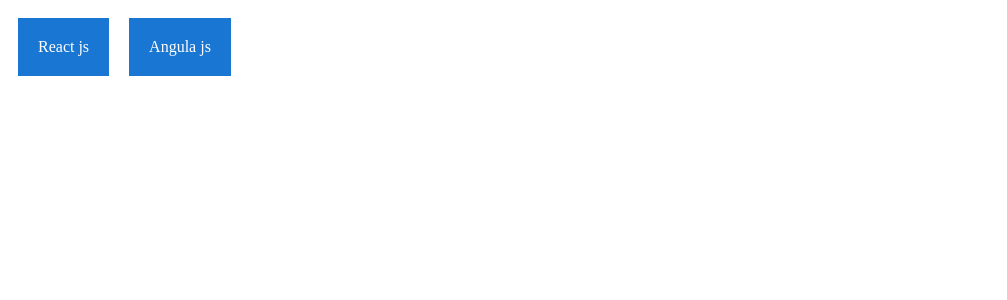
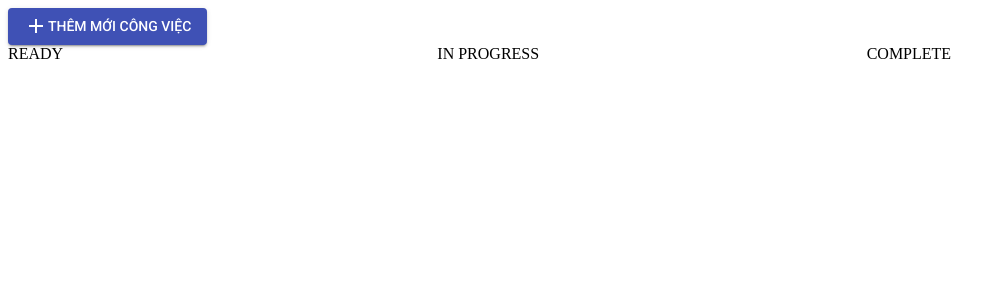
Before and after one commit to vanbui93/108-training-redux-saga, a React (Create React App) app: page / in a window 1280 px wide. Shown: the top 300 px of the page, without its empty margins (0-1007 px from the left). Built offline with nearby package versions, Linux system fonts and the light colour scheme.

Commit message:
[Material] Xay dung giao dien Grid

```diff
--- a/src/Taskboard/index.js
+++ b/src/Taskboard/index.js
@@ -1,15 +1,40 @@
 import React, { Component } from 'react'
 import { withStyles } from '@material-ui/core';
 import styles from './styles';
+import Button from '@material-ui/core/Button';
+import { Add } from '@material-ui/icons';
+import Grid from '@material-ui/core/Grid';
+import { STATUSES } from './../constants/index';
 
 class TaskBoard extends Component {
+
+  renderBoard = () => {
+    let xhtml = null;
+    xhtml = (
+      <Grid container spacing={3}>
+        {
+          STATUSES.map((status, index) => {
+            return (
+              <Grid item md={4} xs={12} key={index}>
+                {status.label}
+              </Grid>
+            )
+          })
+        }
+      </Grid>
+    )
+    return xhtml;
+  }
+
   render() {
     const { classes } = this.props;
 
     return (
       <div className={classes.taskboard}>
-        <div className={classes.shape}>React js</div>
-        <div className={classes.shape}>Angula js</div>
+        <Button variant="contained" color="primary">
+          <Add />Thêm mới công việc
+        </Button>
+        {this.renderBoard()}
       </div>
     )
   }
--- a/src/Taskboard/styles.js
+++ b/src/Taskboard/styles.js
@@ -1,15 +1,10 @@
 const styles = (theme) => ({
   taskboard: {
-    display: "flex",
     alignItems: "center"
   },
   shape: {
-    // backgroundColor: "red",
-    // color: "white",
-    // borderColor: "#ccc",
     padding: 20,
     margin: 10,
-    // borderRadius: 4
     backgroundColor: theme.color.primary,
     color: theme.shape.textColor
   },
--- /dev/null
+++ b/src/constants/index.js
@@ -0,0 +1,14 @@
+export const STATUSES = [
+  {
+    value:0,
+    label: "READY"
+  },
+  {
+    value:1,
+    label: "IN PROGRESS"
+  },
+  {
+    value:3,
+    label: "COMPLETE"
+  }
+];
```
Also changed, not shown: src/containers/App/styles.js (added), 1 other file (tests, documents, lock files or other folders).
